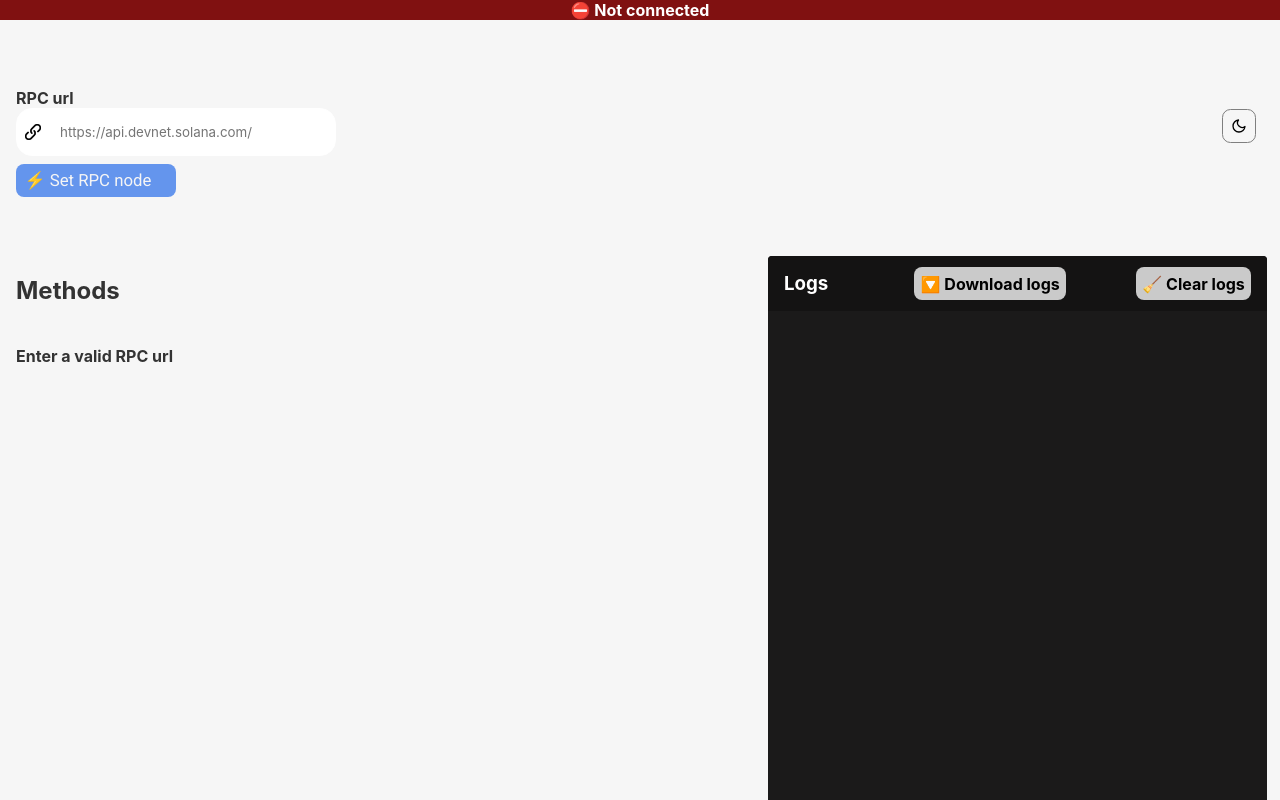
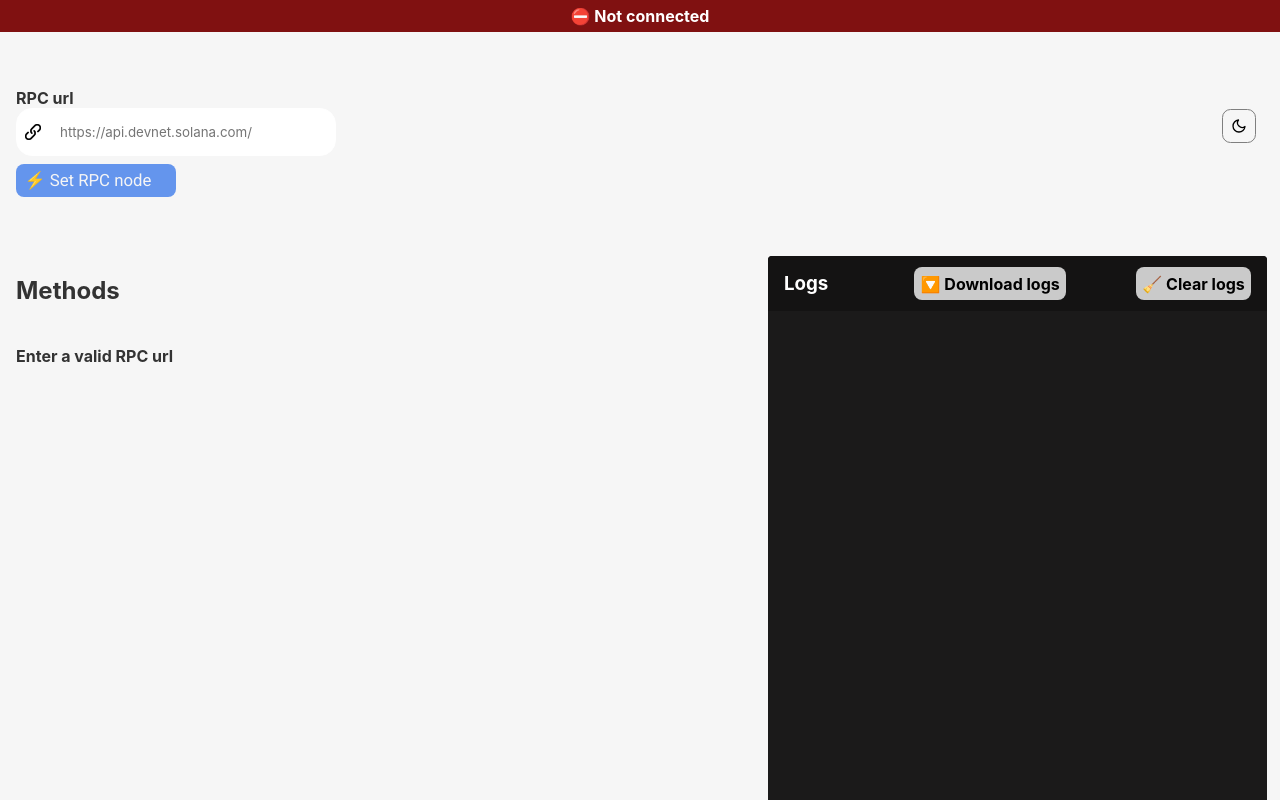
Before and after one commit to aspnxdd/sol-rpc, a Vue app: page / in a window 1280 px wide. Shown: the top 800 px of the page. Built offline with nearby package versions, Linux system fonts and the light colour scheme; what @solana/wallet-adapter-wallets would draw is missing.

Commit message:
style: set min h top bar

```diff
--- a/src/components/RpcTopBar.vue
+++ b/src/components/RpcTopBar.vue
@@ -66,6 +66,7 @@ span {
   right: 0;
   width: 100%;
   color: white;
+  min-height: 2rem;
   background-color: #801111;
   font-weight: bold;
   margin: 0;
```
